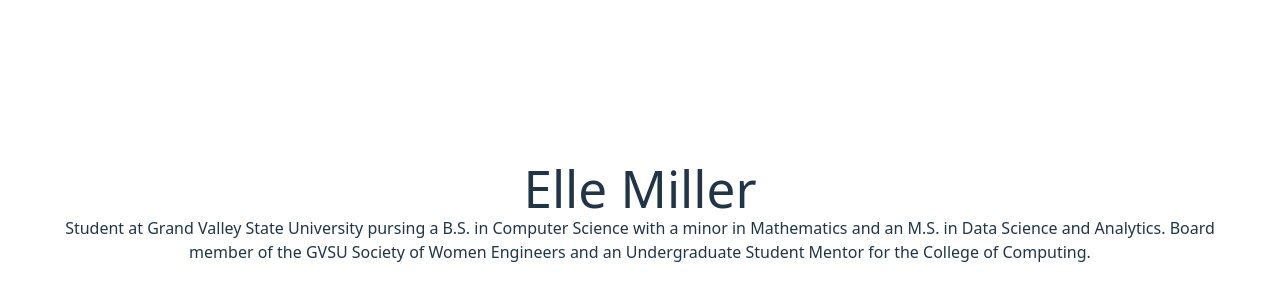
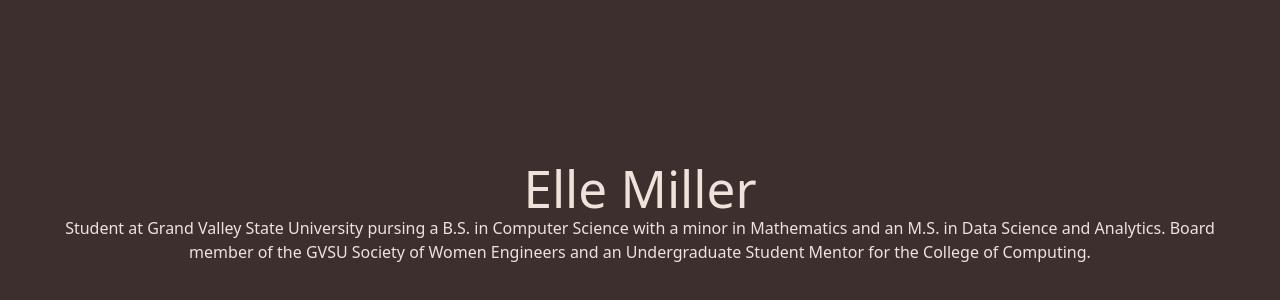
Before and after one commit to elle108/Personal-Portfolio, a React (Vite) app in the folder my-portfolio/: page / in a window 1280 px wide. Shown: the part 188-488 px from the top of the page. Built offline with nearby package versions, Linux system fonts and the light colour scheme.

Commit message:
Center text and change color

```diff
--- a/my-portfolio/src/index.css
+++ b/my-portfolio/src/index.css
@@ -1,27 +1,10 @@
 @import "tailwindcss";
 
 :root {
-  font-family: system-ui, Avenir, Helvetica, Arial, sans-serif;
+    font-family: system-ui, Arial;
+    background-color: #3d2f2e;
     line-height: 1.5;
     font-weight: 400;
-
-  color-scheme: light dark;
-  color: rgba(255, 255, 255, 0.87);
-  background-color: #242424;
-
-  font-synthesis: none;
-  text-rendering: optimizeLegibility;
-  -webkit-font-smoothing: antialiased;
-  -moz-osx-font-smoothing: grayscale;
-}
-
-a {
-  font-weight: 500;
-  color: #646cff;
-  text-decoration: inherit;
-}
-a:hover {
-  color: #535bf2;
 }
 
 body {
@@ -30,41 +13,12 @@
     place-items: center;
     min-width: 320px;
     min-height: 100vh;
+    color: #ede3da;
 }
 
 h1 {
     font-size: 3.2em;
     line-height: 1.1;
+    place-items: center;
+    color: #ede3da
 }
-
-button {
-  border-radius: 8px;
-  border: 1px solid transparent;
-  padding: 0.6em 1.2em;
-  font-size: 1em;
-  font-weight: 500;
-  font-family: inherit;
-  background-color: #1a1a1a;
-  cursor: pointer;
-  transition: border-color 0.25s;
-}
-button:hover {
-  border-color: #646cff;
-}
-button:focus,
-button:focus-visible {
-  outline: 4px auto -webkit-focus-ring-color;
-}
-
-@media (prefers-color-scheme: light) {
-  :root {
-    color: #213547;
-    background-color: #ffffff;
-  }
-  a:hover {
-    color: #747bff;
-  }
-  button {
-    background-color: #f9f9f9;
-  }
-}
```
Lines whose indentation alone changed are shown as unchanged.
